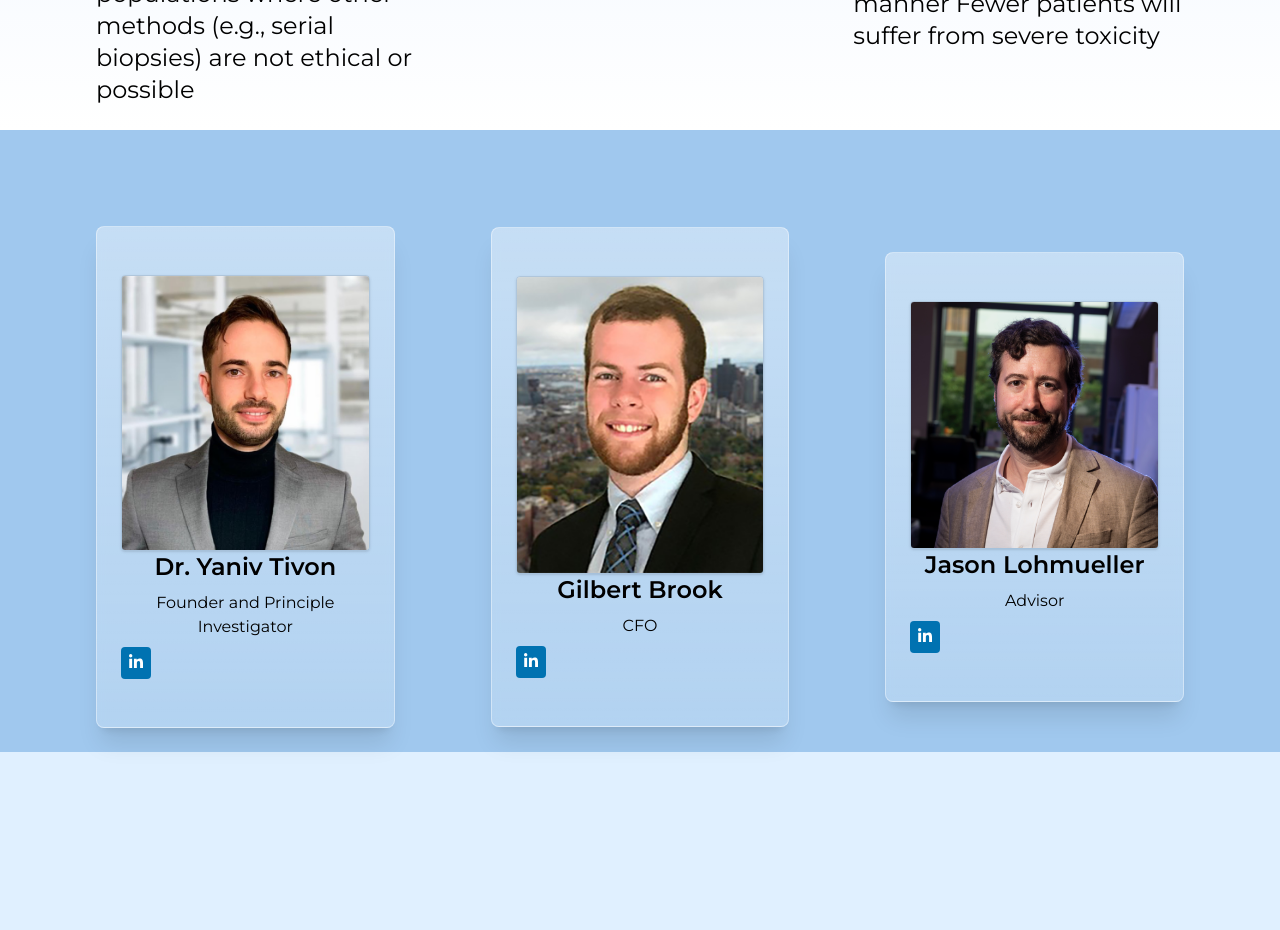
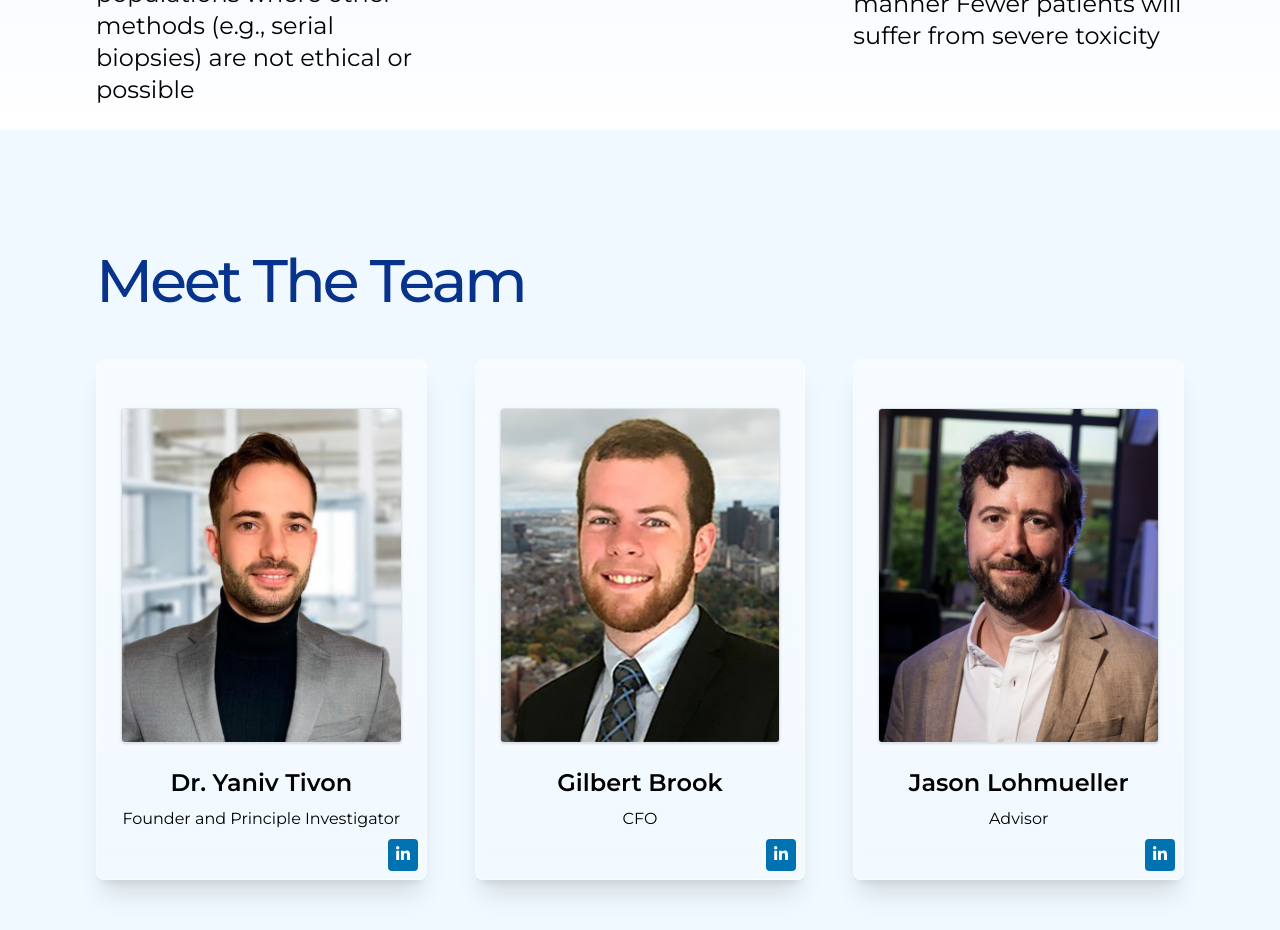
Before and after one commit to goldeei/neo-cell-site, a Next.js app: page / in a window 1280 px wide. Shown: the part 2840-3770 px from the top of the page. Built offline with nearby package versions, Linux system fonts and the light colour scheme; what tailwindcss-filters would draw is missing.

Commit message:
Add linked in link to team members

```diff
--- a/src/app/team/page.tsx
+++ b/src/app/team/page.tsx
@@ -1,3 +1,4 @@
+import { H1, H2 } from "@/components/Header";
 import { Section } from "@/components/section";
 import { TeamMember } from "@/components/team-member";
 
@@ -5,23 +6,30 @@ const Team = () => {
 	return (
 		<Section
 			id="meet-the-team"
-			className="h-full w-full grid grid-cols-1 lg:grid-cols-3 items-center bg-[#A0C8EE] gap-24"
+			bgColor="bg-sky-50"
+			className="flex flex-col justify-center gap-12"
 		>
+			<H1 className="text-center lg:text-start">Meet The Team</H1>
+			<div className="grid grid-cols-1 lg:grid-cols-3 items-center gap-12">
 				<TeamMember
 					image="/YanivHeadshot.png"
 					name="Dr. Yaniv Tivon"
 					role="Founder and Principle Investigator"
+					linkedInUrl="https://www.linkedin.com/in/yanivtivon/"
 				/>
 				<TeamMember
 					image="/GilbertHeadshot.png"
 					role="CFO"
 					name="Gilbert Brook"
+					linkedInUrl="https://www.linkedin.com/in/gilbert-brook-a11353169/"
 				/>
 				<TeamMember
 					image="/JasonLohmueller.png"
 					role="Advisor"
 					name="Jason Lohmueller"
+					linkedInUrl="https://www.linkedin.com/in/jason-lohmueller-1663b551/"
 				/>
+			</div>
 		</Section>
 	);
 };
--- a/src/components/team-member/index.tsx
+++ b/src/components/team-member/index.tsx
@@ -1,33 +1,45 @@
 import { faLinkedinIn } from "@fortawesome/free-brands-svg-icons";
 import { FontAwesomeIcon } from "@fortawesome/react-fontawesome";
+import { motion } from "framer-motion";
 
 interface TeamMemberProps {
 	image: string;
 	role: string;
 	name: string;
+	linkedInUrl: string;
 }
 
-export const TeamMember = ({ image, role, name }: TeamMemberProps) => {
+export const TeamMember = ({
+	image,
+	role,
+	name,
+	linkedInUrl,
+}: TeamMemberProps) => {
 	return (
-		<div className="h-fit w-full max-w-[400px] flex flex-col place-self-center border border-white/40 bg-gradient-to-b from-white/40 to-white/20 backdrop-blur-sm px-6 py-12 shadow-xl rounded-lg">
-			<div className="w-full h-full flex justify-center">
+		<div className="relative h-full w-full max-w-[400px] flex flex-col place-self-center border border-white/40 bg-gradient-to-b from-white/40 to-white/20 backdrop-blur-sm px-6 py-12 shadow-xl rounded-lg">
+			<div className="flex-1 w-full h-full flex justify-center">
 				<img
 					src={image}
-					alt=""
+					alt={`${name} Headshot`}
 					className="object-cover w-full h-full rounded shadow border border-black/10"
 				/>
 			</div>
-			<div className=" flex flex-col gap-2">
+			<div className=" flex flex-col gap-2 mt-6">
 				<div>
-					<div className="w-full text-center font-semibold text-2xl">
-						{name}
+					<div className="w-fit mx-auto h-fit">
+						<div className="font-semibold text-2xl">{name}</div>
 					</div>
 				</div>
 				<div className="w-full text-center">{role}</div>
-				<div className="py-1 px-2 rounded bg-[#0072b1] w-fit h-fit">
+			</div>
+			<a href={linkedInUrl} target="_blank" referrerPolicy="no-referrer">
+				<motion.div
+					className="py-1 px-2 rounded bg-[#0072b1] w-fit h-fit absolute bottom-2 right-2"
+					whileHover={{ filter: "brightness(1.25)" }}
+				>
 					<FontAwesomeIcon icon={faLinkedinIn} color="white" />
-				</div>
-			</div>
+				</motion.div>
+			</a>
 		</div>
 	);
 };
```
Lines whose indentation alone changed are shown as unchanged.
